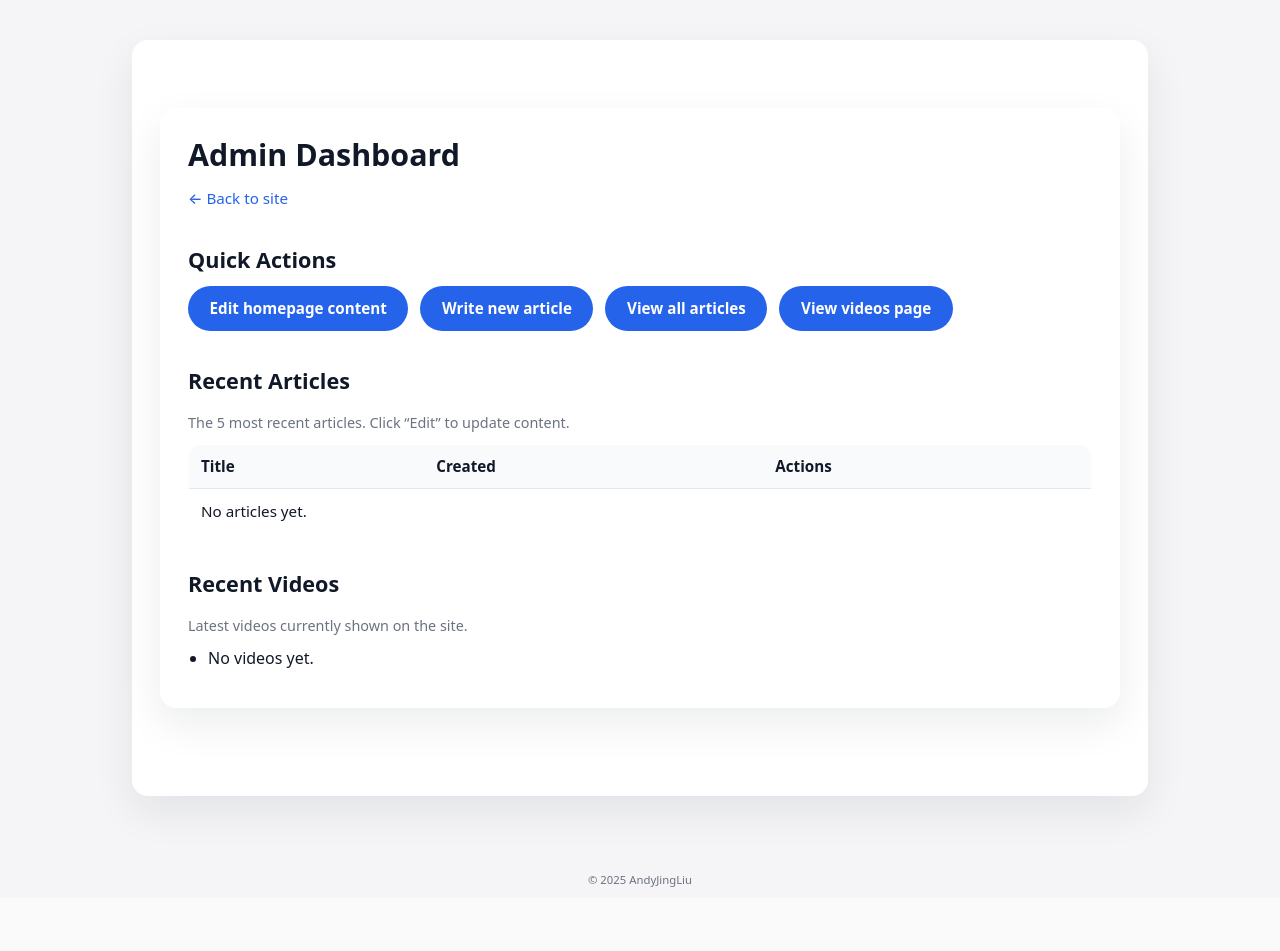
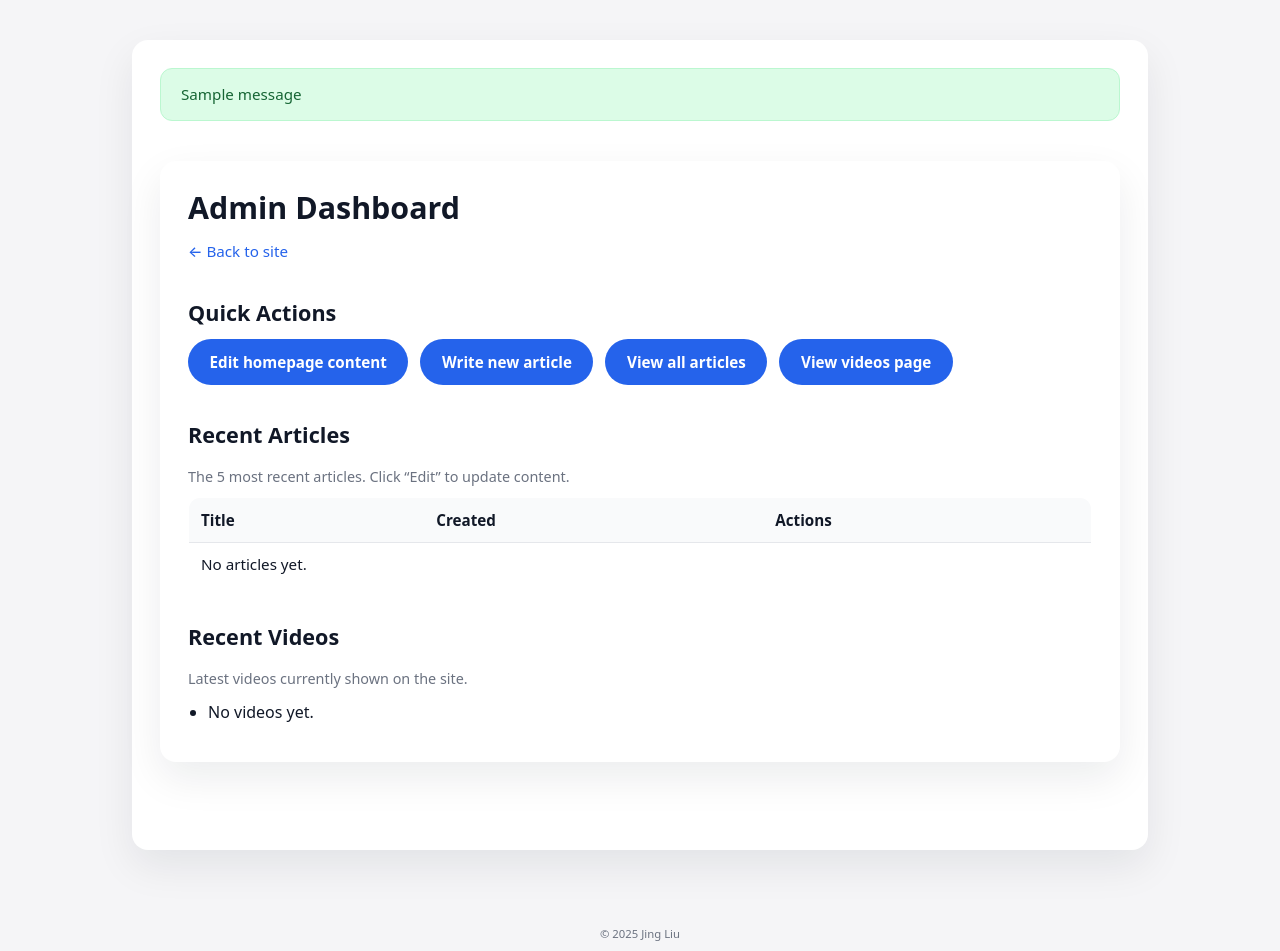
Before and after one commit to Andyjingliu/cs50-final, a Flask app: page /admin in a window 1280 px wide. Shown: the part 50-1001 px from the top of the page. Before the commit the page ends 937 px from the top, so only its background shows below. Run offline with Flask 3, Linux system fonts and the light colour scheme; one stand-in notice (Sample message) is shown; data that the repository does not hold is empty.

Commit message:
flash change

```diff
--- a/static/styles.css
+++ b/static/styles.css
@@ -134,6 +134,34 @@ a:hover {
 
 .btn:hover {
   background: #1d4ed8;
+}
+
+/* ===== Global Alerts (Flash Messages) ===== */
+.flash-messages {
+  margin-bottom: 24px;
+}
+
+.alert {
+  padding: 0.85rem 1.25rem;
+  border-radius: 12px; /* Matches your other border-radius choices */
+  font-weight: 500;
+  font-size: 0.95rem;
+  margin-bottom: 0.75rem;
+  border: 1px solid transparent;
+}
+
+/* Success (Green) */
+.alert-success {
+  background: #dcfce7; /* Soft pastel green */
+  color: #166534; /* Dark green text */
+  border-color: #bbf7d0;
+}
+
+/* Error (Red - Matches your existing .error-message style) */
+.alert-error {
+  background: #fee2e2; /* Soft pastel red */
+  color: #b91c1c; /* Dark red text */
+  border-color: #fecaca;
 }
 
 /* Small section headings inside admin forms */
--- a/templates/base.html
+++ b/templates/base.html
@@ -2,7 +2,6 @@
 <html lang="en">
   <head>
     <meta charset="UTF-8" />
-    <!-- Favicon -->
     <link
       rel="icon"
       type="image/png"
@@ -21,10 +20,19 @@
       <a href="{{ url_for('videos') }}">Videos</a>
     </nav>
 
-    <div class="container">{% block content %}{% endblock %}</div>
+    <div class="container">
+      {% with messages = get_flashed_messages(with_categories=true) %} {% if
+      messages %}
+      <div class="flash-messages">
+        {% for category, message in messages %}
+        <div class="alert alert-{{ category }}">{{ message }}</div>
+        {% endfor %}
+      </div>
+      {% endif %} {% endwith %} {% block content %}{% endblock %}
+    </div>
 
     <footer>
-      <small>&copy; 2025 AndyJingLiu</small>
+      <small>&copy; 2025 Jing Liu</small>
     </footer>
 
     <script src="{{ url_for('static', filename='script.js') }}"></script>
```
